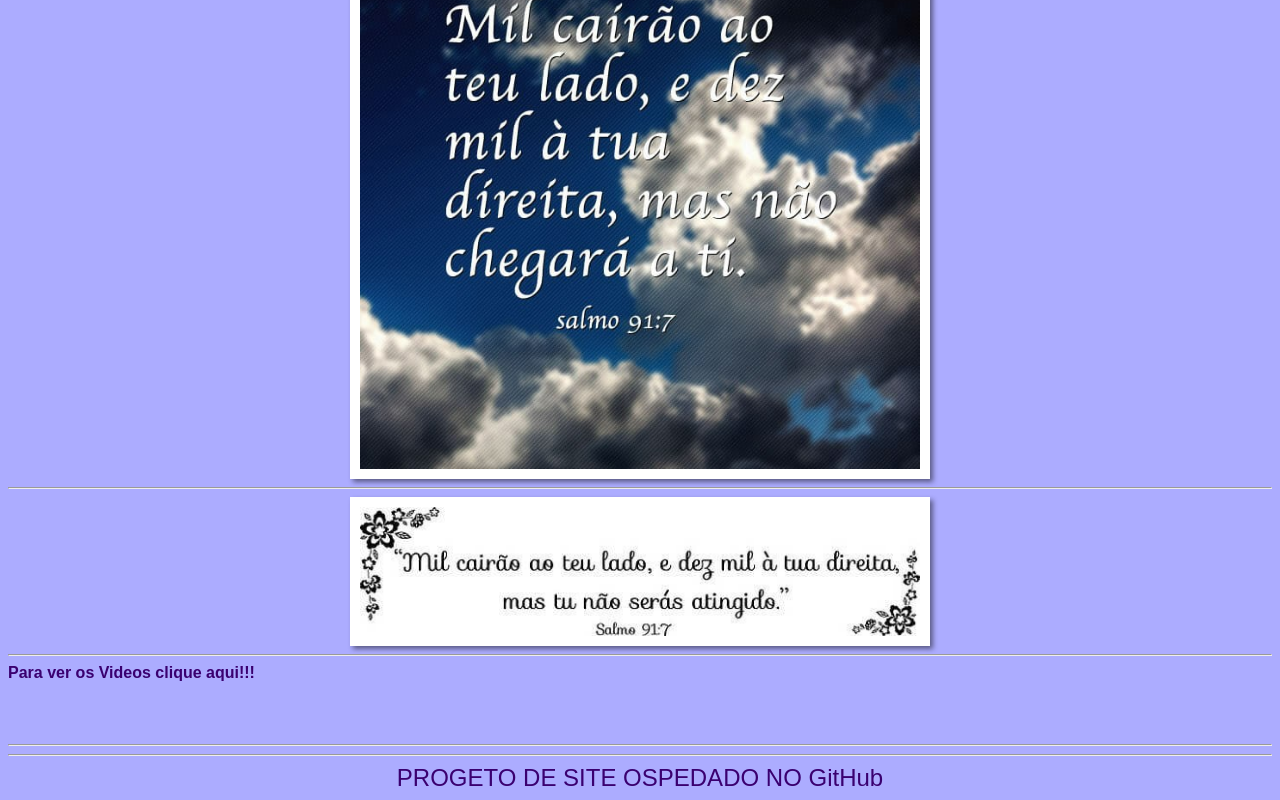
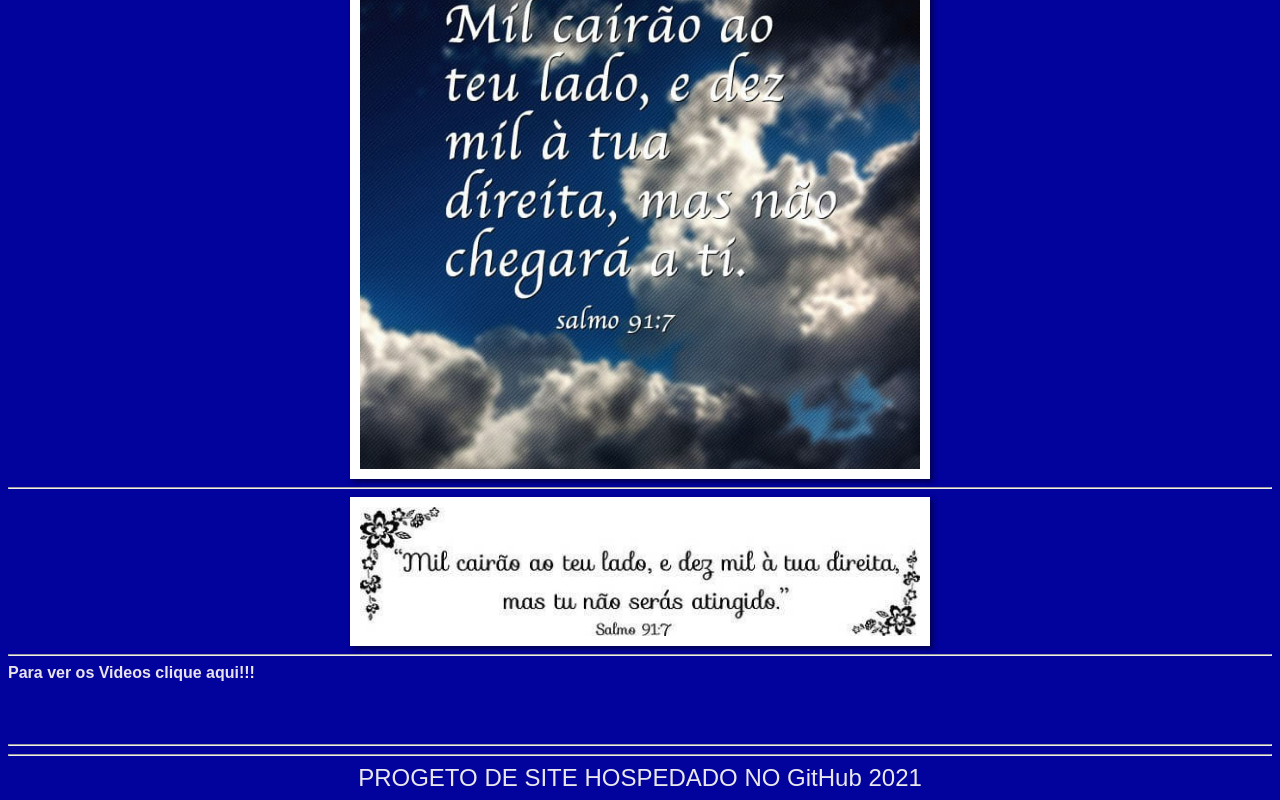
Before and after one commit to HARRYWENDSON/Progeto01, a plain HTML site: page site-salmo/index.html in a window 1280 px wide. Shown: the part 888-1688 px from the top of the page. Drawn offline with Linux system fonts and the light colour scheme.

Commit message:
SITE-SALMO-PROGETO-01

```diff
--- a/site-salmo/css/estilo.css
+++ b/site-salmo/css/estilo.css
@@ -4,7 +4,7 @@
 }
 
 body {
-    background-color: #acacff;
+    background-color: #02029c;
     font-size: center;
 
 }
@@ -28,19 +28,19 @@ iframe {
 h1 {
     text-align: center;
     font-size: 2em;
-    color: rgb(58, 0, 112);
+    color: rgb(249, 248, 250);
 }
 
 h2,footer {
     text-align: center;
     font-size: 1.5em;
-    color: rgb(58, 0, 112);
+    color: rgb(234, 232, 236);
 }
 
 a {
     text-decoration: none;
     font-weight: bold;
-    color: rgb(58, 0, 112);
+    color: rgb(232, 227, 236);
     font-size: 16px;
 }
 
--- a/site-salmo/index.html
+++ b/site-salmo/index.html
@@ -57,7 +57,7 @@
     <footer>
         <hr>
         <hr>
-        PROGETO DE SITE OSPEDADO NO GitHub
+        PROGETO DE SITE HOSPEDADO NO GitHub 2021
     </footer>
 </body>
 </html>
```
Also changed, not shown: site-salmo/videos.html (+1 -1 lines).
